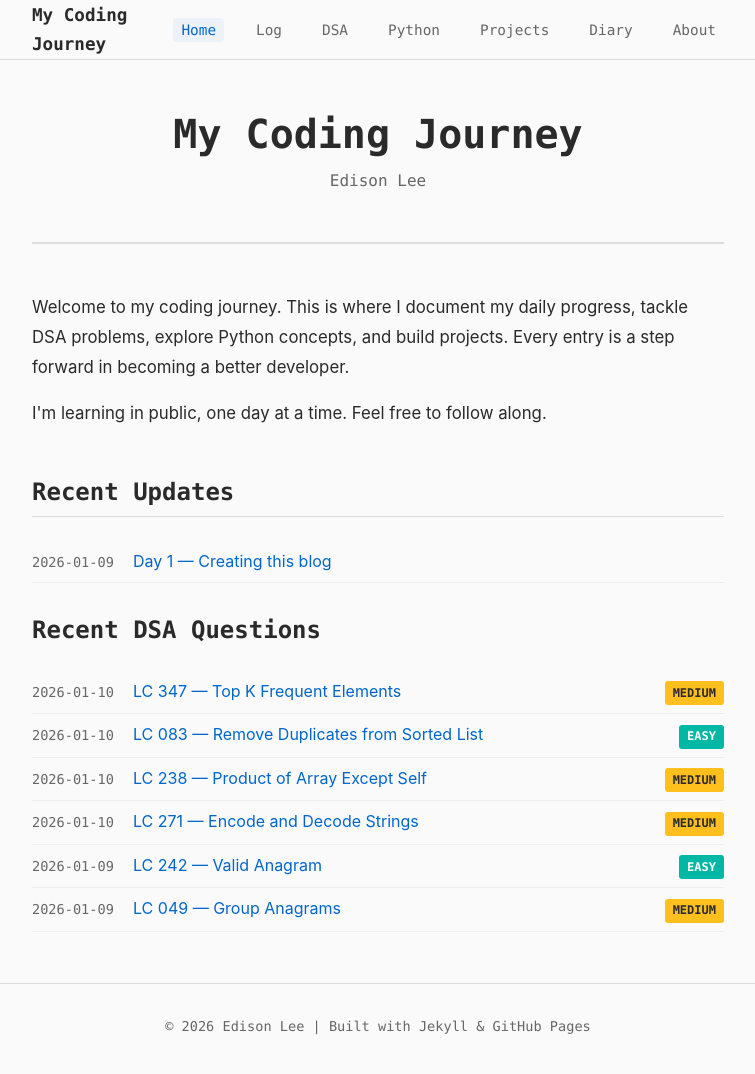
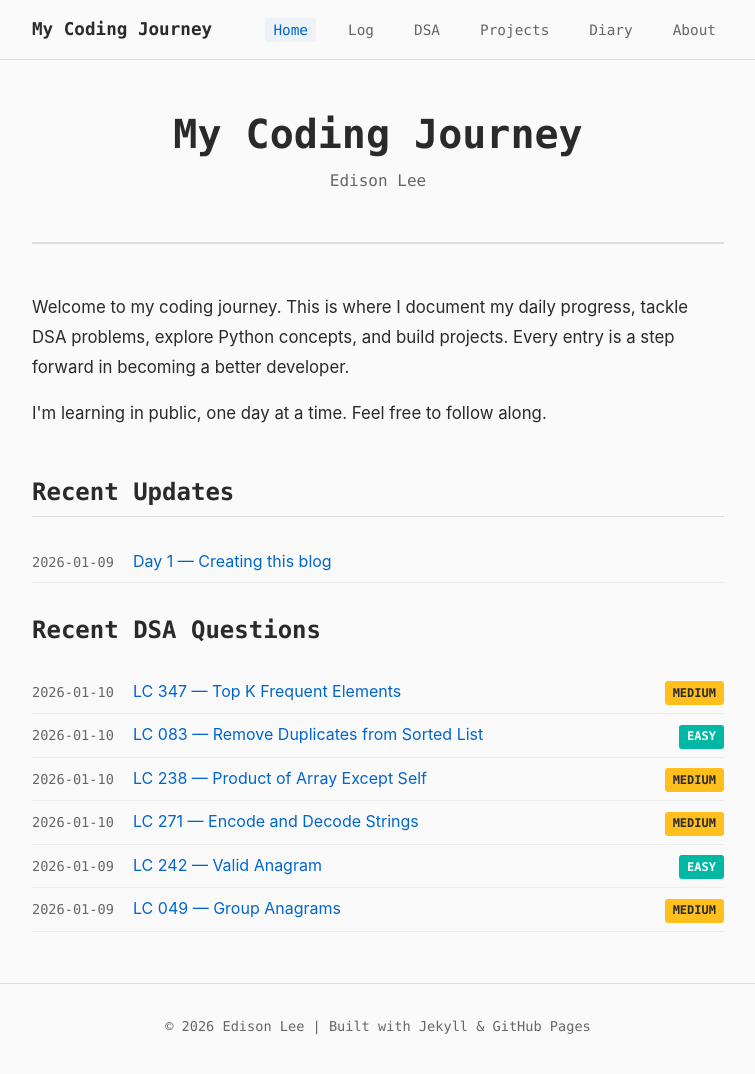
Before and after one commit to edisonylee/my-coding-journey, a Jekyll site: the page built from index.html, in a window 1280 px wide and 1083 px high. Shown: the top 1074 px of the window, without its empty margins (262-1017 px from the left). Built offline with Jekyll 4.4.1, drawn with Linux system fonts in a browser that asks for light colours.

Commit message:
Remove Python navigation link
Will be re-added when Python content is ready

Co-Authored-By: Claude Sonnet 4.5 <noreply@anthropic.com>

```diff
--- a/_layouts/default.html
+++ b/_layouts/default.html
@@ -15,7 +15,6 @@
         <li><a href="{{ '/' | relative_url }}" {% if page.url == '/' %}class="active"{% endif %}>Home</a></li>
         <li><a href="{{ '/log/' | relative_url }}" {% if page.url contains '/log/' %}class="active"{% endif %}>Log</a></li>
         <li><a href="{{ '/leetcode/' | relative_url }}" {% if page.url contains '/leetcode/' %}class="active"{% endif %}>DSA</a></li>
-        <li><a href="{{ '/python/' | relative_url }}" {% if page.url contains '/python/' %}class="active"{% endif %}>Python</a></li>
         <li><a href="{{ '/projects/' | relative_url }}" {% if page.url contains '/projects/' %}class="active"{% endif %}>Projects</a></li>
         <li><a href="{{ '/diary/' | relative_url }}" {% if page.url contains '/diary/' %}class="active"{% endif %}>Diary</a></li>
         <li><a href="{{ '/about/' | relative_url }}" {% if page.url contains '/about/' %}class="active"{% endif %}>About</a></li>
```
